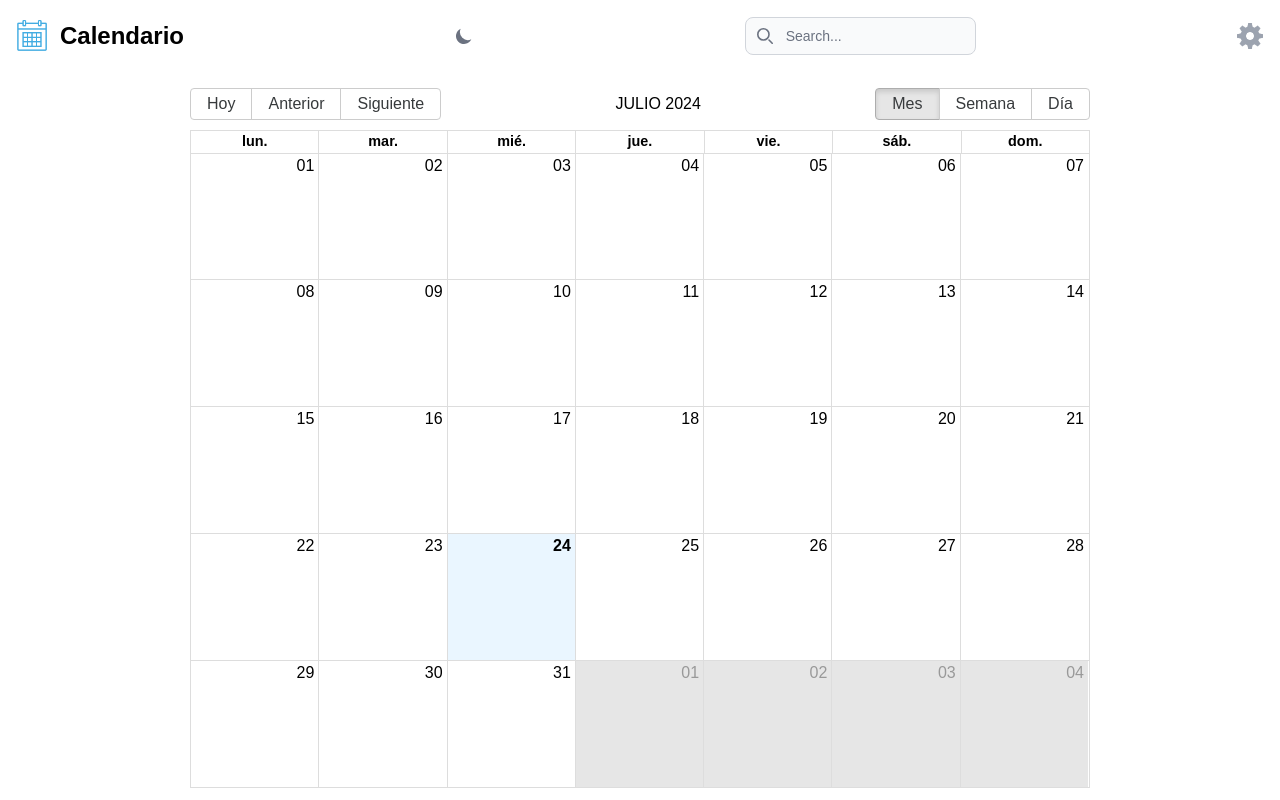
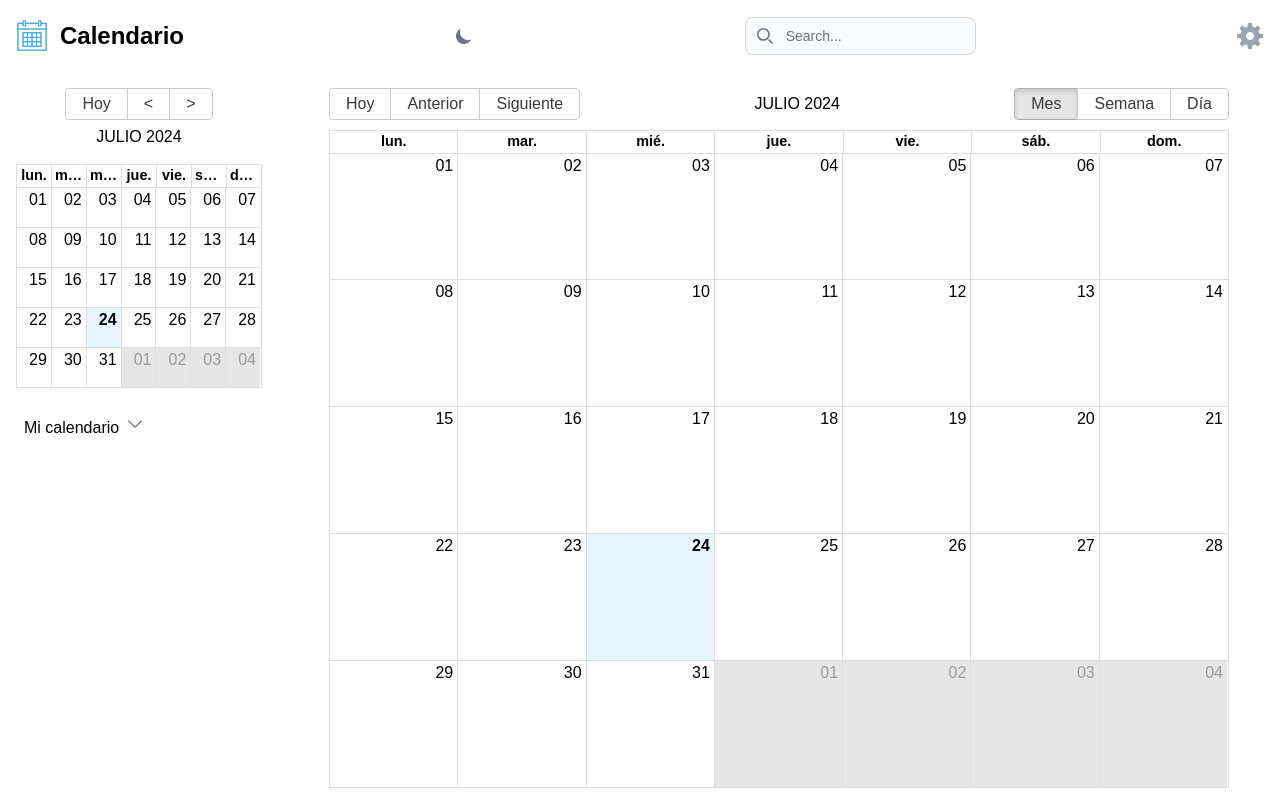
Before and after one commit to Melanialassia/Calendar, a React (Vite) app: page / in a window 1280 px wide. Shown: the top 800 px of the page. Built offline with nearby package versions, Linux system fonts and the light colour scheme.

Commit message:
modificacion en el home

```diff
--- a/src/App.jsx
+++ b/src/App.jsx
@@ -5,11 +5,11 @@ import Navbar from "./components/Navbar/Navbar";
 
 function App() {
   return (
-    <div>
+    <div className="m-0 p-0">
       <Navbar />
-      <div>
+      <div className="flex">
+        <LateralMenu />
         <MyCalendar />
-        <LateralMenu />
       </div>
     </div>
   );
```
